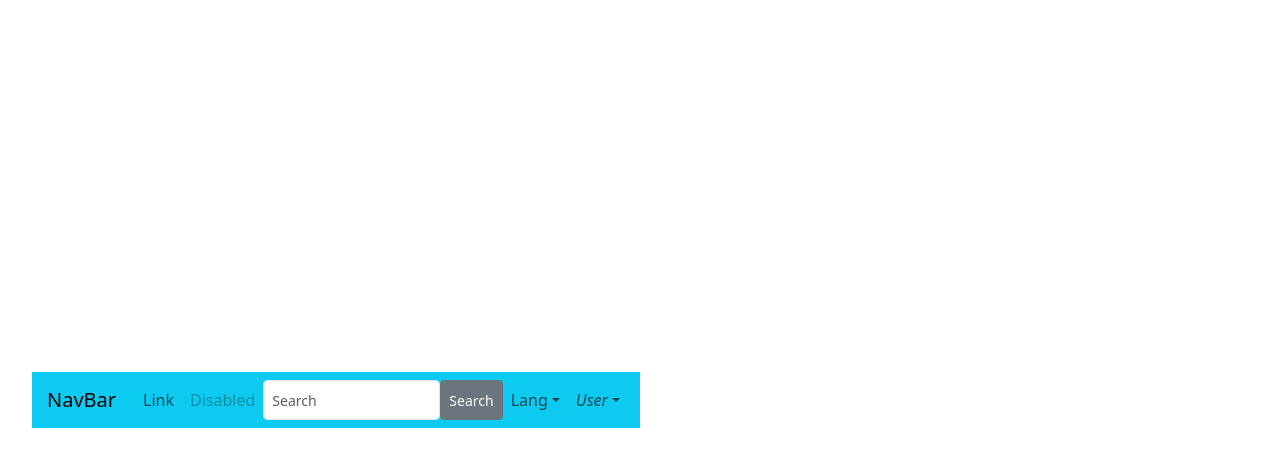
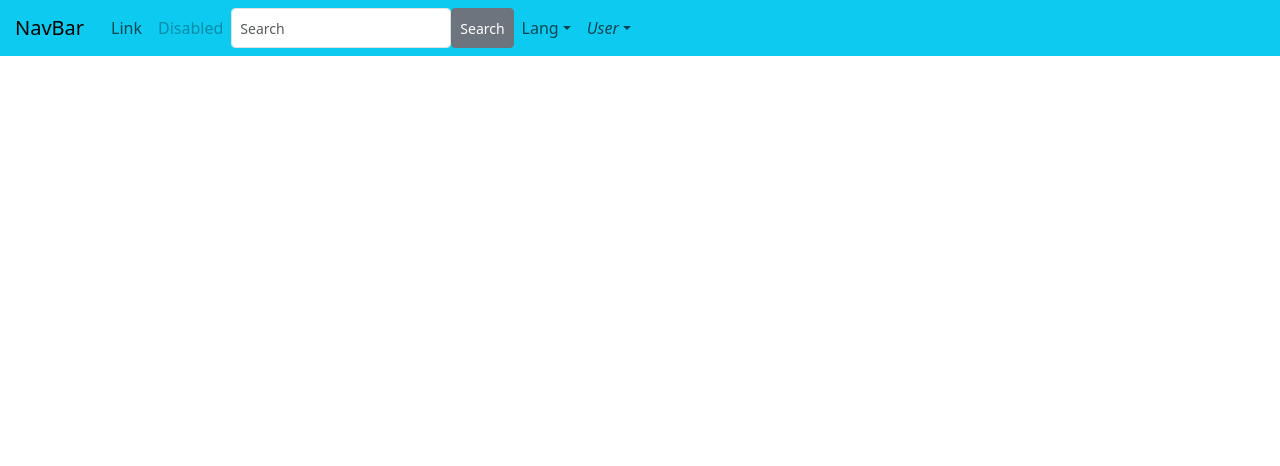
Before and after one commit to VoDinhNghia/ecommerce-frontend-vue, a Vue app: page / in a window 1280 px wide. Shown: the top 466 px of the page. Built offline with nearby package versions, Linux system fonts and the light colour scheme.

Commit message:
update css homepage

```diff
--- a/src/assets/main.css
+++ b/src/assets/main.css
@@ -1,9 +1,7 @@
 @import './base.css';
 
 #app {
-  max-width: 1280px;
   margin: 0 auto;
-  padding: 2rem;
   font-weight: normal;
 }
 
@@ -20,16 +18,3 @@ a,
     background-color: hsla(160, 100%, 37%, 0.2);
   }
 }
-
-@media (min-width: 1024px) {
-  body {
-    display: flex;
-    place-items: center;
-  }
-
-  #app {
-    display: grid;
-    grid-template-columns: 1fr 1fr;
-    padding: 0 2rem;
-  }
-}
--- a/src/components/MenuHome.vue
+++ b/src/components/MenuHome.vue
@@ -1,6 +1,6 @@
 <template>
-  <div>
-    <b-navbar toggleable="lg" type="dark" variant="info">
+    <div>
+      <b-navbar toggleable="lg" type="dark" variant="info">
       <b-navbar-brand href="#">NavBar</b-navbar-brand>
 
       <b-navbar-toggle target="nav-collapse"></b-navbar-toggle>
@@ -36,5 +36,5 @@
         </b-navbar-nav>
       </b-collapse>
     </b-navbar>
-  </div>
+    </div>
 </template>
--- a/src/views/HomeView.vue
+++ b/src/views/HomeView.vue
@@ -3,7 +3,5 @@ import MenuHome from '../components/MenuHome.vue'
 </script>
 
 <template>
-  <main>
-    <MenuHome />
-  </main>
+  <MenuHome />
 </template>
--- a/tsconfig.json
+++ b/tsconfig.json
@@ -17,7 +17,6 @@
       "node",
       "vite/client"
     ],
-    // "typeRoots": [],
   },
   "compileOnSave": false,
   "include": [
```
